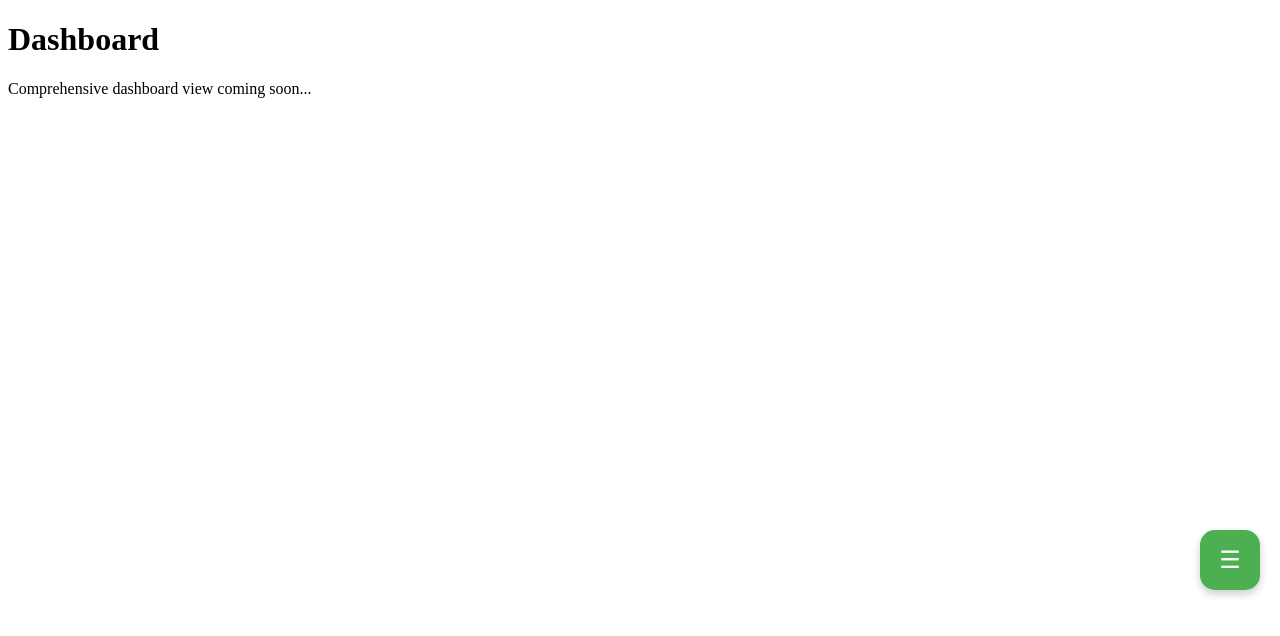
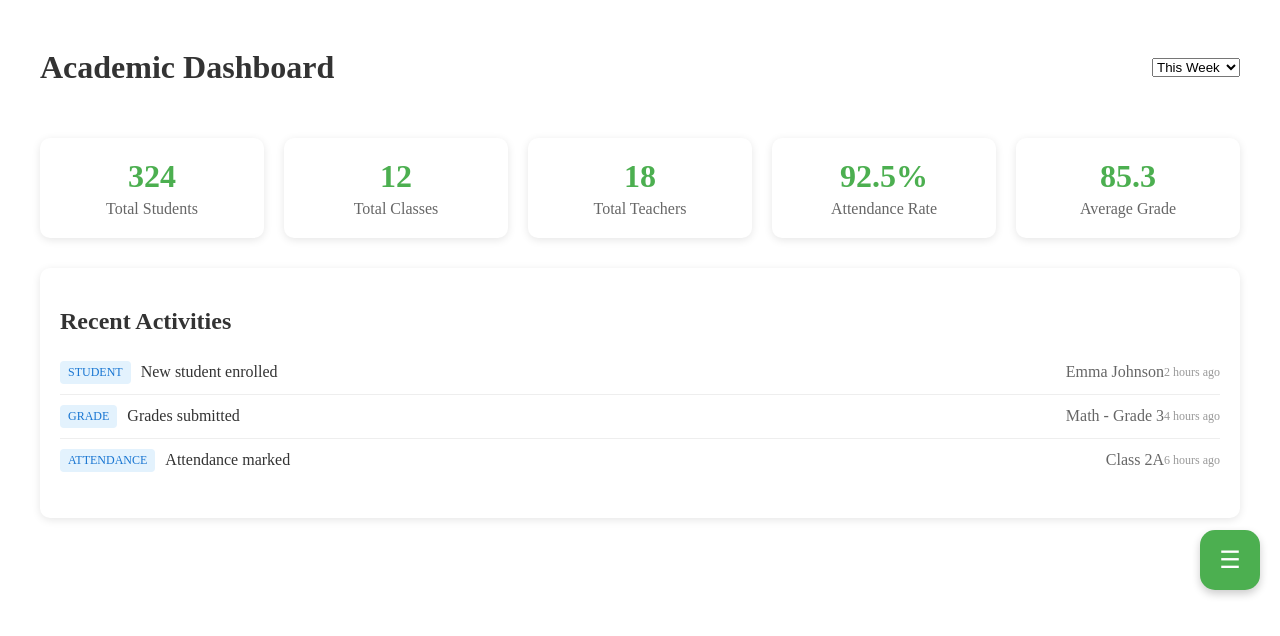
Before and after one commit to Shun89303/little-scholars-protocol, a React (Vite) app: page /dashboard in a window 1280 px wide. Shown: the top 636 px of the page. Built offline with nearby package versions, Linux system fonts and the light colour scheme.

Commit message:
v2.7 dashboard page implement

```diff
--- /dev/null
+++ b/src/pages/Dashboard/Dashboard.css
@@ -0,0 +1,110 @@
+.dashboard {
+  padding: 20px;
+  max-width: 1200px;
+  margin: 0 auto;
+}
+
+.dashboard-header {
+  display: flex;
+  justify-content: space-between;
+  align-items: center;
+  margin-bottom: 30px;
+}
+
+.dashboard-header h1 {
+  color: #333;
+  font-size: 2rem;
+}
+
+.period-selector select {
+  padding: 8px 12px;
+  border: 1px solid #ddd;
+  border-radius: 6px;
+  font-size: 14px;
+}
+
+.stats-grid {
+  display: grid;
+  grid-template-columns: repeat(auto-fit, minmax(200px, 1fr));
+  gap: 20px;
+  margin-bottom: 30px;
+}
+
+.stat-card {
+  background: white;
+  padding: 20px;
+  border-radius: 10px;
+  box-shadow: 0 2px 8px rgba(0,0,0,0.1);
+  text-align: center;
+}
+
+.stat-card h3 {
+  font-size: 2rem;
+  color: #4CAF50;
+  margin: 0;
+}
+
+.stat-card p {
+  color: #666;
+  margin: 5px 0 0 0;
+}
+
+.dashboard-content {
+  display: grid;
+  grid-template-columns: 1fr;
+  gap: 30px;
+}
+
+.recent-activities {
+  background: white;
+  padding: 20px;
+  border-radius: 10px;
+  box-shadow: 0 2px 8px rgba(0,0,0,0.1);
+}
+
+.recent-activities h2 {
+  color: #333;
+  margin-bottom: 15px;
+}
+
+.recent-activities ul {
+  list-style: none;
+  padding: 0;
+}
+
+.recent-activities li {
+  display: flex;
+  justify-content: space-between;
+  align-items: center;
+  padding: 10px 0;
+  border-bottom: 1px solid #eee;
+}
+
+.recent-activities li:last-child {
+  border-bottom: none;
+}
+
+.activity-type {
+  background: #e3f2fd;
+  color: #1976d2;
+  padding: 4px 8px;
+  border-radius: 4px;
+  font-size: 12px;
+  text-transform: uppercase;
+}
+
+.activity-action {
+  flex: 1;
+  margin: 0 10px;
+  color: #333;
+}
+
+.activity-name {
+  color: #666;
+  font-weight: 500;
+}
+
+.activity-time {
+  color: #999;
+  font-size: 12px;
+}
--- a/src/pages/Dashboard/Dashboard.jsx
+++ b/src/pages/Dashboard/Dashboard.jsx
@@ -1,10 +1,73 @@
-import React from "react";
+import React, { useState } from "react";
+import "./Dashboard.css";
 
 export default function Dashboard() {
+  const [selectedPeriod, setSelectedPeriod] = useState("week");
+
+  // Bare minimum static data
+  const stats = {
+    totalStudents: 324,
+    totalClasses: 12,
+    totalTeachers: 18,
+    attendanceRate: 92.5,
+    avgGrade: 85.3
+  };
+
+  const recentActivities = [
+    { id: 1, type: "student", action: "New student enrolled", name: "Emma Johnson", time: "2 hours ago" },
+    { id: 2, type: "grade", action: "Grades submitted", name: "Math - Grade 3", time: "4 hours ago" },
+    { id: 3, type: "attendance", action: "Attendance marked", name: "Class 2A", time: "6 hours ago" }
+  ];
+
   return (
     <div className="dashboard">
-      <h1>Dashboard</h1>
-      <p>Comprehensive dashboard view coming soon...</p>
+      <div className="dashboard-header">
+        <h1>Academic Dashboard</h1>
+        <select value={selectedPeriod} onChange={(e) => setSelectedPeriod(e.target.value)}>
+          <option value="today">Today</option>
+          <option value="week">This Week</option>
+          <option value="month">This Month</option>
+        </select>
+      </div>
+
+      <div className="stats-grid">
+        <div className="stat-card">
+          <h3>{stats.totalStudents}</h3>
+          <p>Total Students</p>
+        </div>
+        <div className="stat-card">
+          <h3>{stats.totalClasses}</h3>
+          <p>Total Classes</p>
+        </div>
+        <div className="stat-card">
+          <h3>{stats.totalTeachers}</h3>
+          <p>Total Teachers</p>
+        </div>
+        <div className="stat-card">
+          <h3>{stats.attendanceRate}%</h3>
+          <p>Attendance Rate</p>
+        </div>
+        <div className="stat-card">
+          <h3>{stats.avgGrade}</h3>
+          <p>Average Grade</p>
+        </div>
+      </div>
+
+      <div className="dashboard-content">
+        <div className="recent-activities">
+          <h2>Recent Activities</h2>
+          <ul>
+            {recentActivities.map(activity => (
+              <li key={activity.id}>
+                <span className="activity-type">{activity.type}</span>
+                <span className="activity-action">{activity.action}</span>
+                <span className="activity-name">{activity.name}</span>
+                <span className="activity-time">{activity.time}</span>
+              </li>
+            ))}
+          </ul>
+        </div>
+      </div>
     </div>
   );
 }
```
Also changed, not shown: 1 other file (tests, documents, lock files or other folders).
